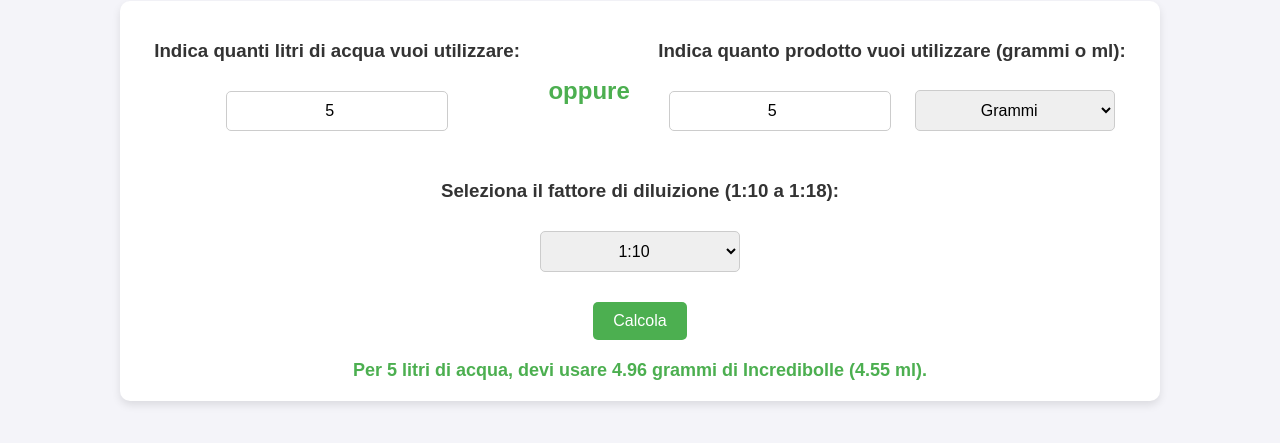
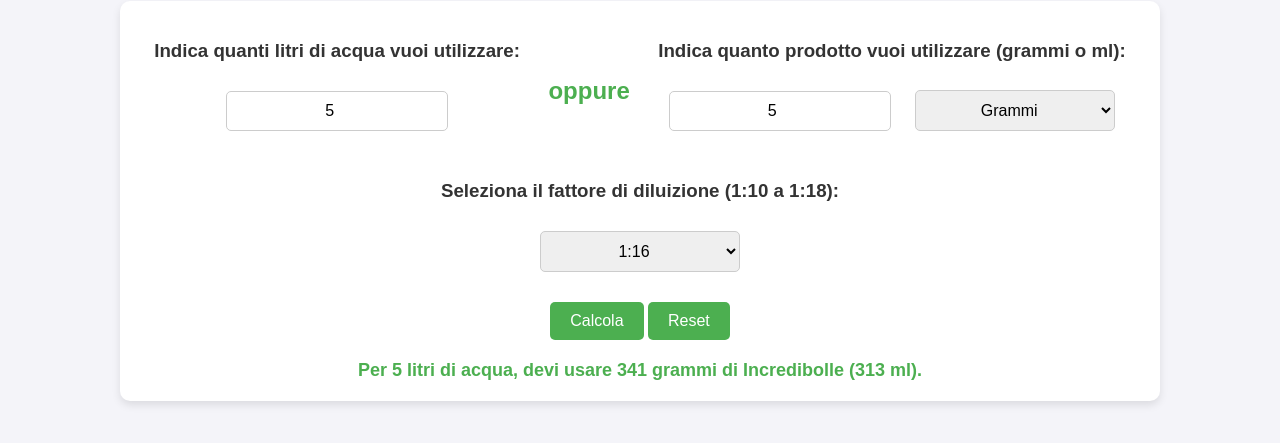
Before and after one commit to incredibolle/CALCOLATORE-DILUIZIONE-PERFETTA, a plain HTML site: page index.html in a window 1280 px wide. Both pictures are taken after typing "5", "5" into the empty fields and a click on the button "Calcola". Shown: the part 107-550 px from the top of the page. Drawn offline with Linux system fonts and the light colour scheme.

Commit message:
index.html

```diff
--- a/index.html
+++ b/index.html
@@ -98,20 +98,19 @@
         <div class="section">
             <h3>Seleziona il fattore di diluizione (1:10 a 1:18):</h3>
             <select id="fattore" class="input-box">
-                <option value="1.10">1:10</option>
-                <option value="1.11">1:11</option>
-                <option value="1.12">1:12</option>
-                <option value="1.13">1:13</option>
-                <option value="1.14">1:14</option>
-                <option value="1.15">1:15</option>
-                <option value="1.16">1:16</option>
-                <option value="1.17">1:17</option>
-                <option value="1.18">1:18</option>
+                <option value="16">1:16</option>
+                <option value="15">1:15</option>
+                <option value="14">1:14</option>
+                <option value="13">1:13</option>
+                <option value="12">1:12</option>
+                <option value="11">1:11</option>
+                <option value="10">1:10</option>
             </select>
         </div>
 
         <div>
             <button class="btn" onclick="calcola()">Calcola</button>
+            <button class="btn" onclick="resetForm()">Reset</button>
         </div>
 
         <div class="result-box" id="risultato"></div>
@@ -128,19 +127,28 @@
             let risultato = "";
             if (litri > 0) {
                 // Calcolo in grammi
-                let grammi = (litri / fattore) * pesoSpecifico;
+                let grammi = (litri * 1000 / fattore) * pesoSpecifico;
                 let ml = grammi / pesoSpecifico;
-                risultato = `Per ${litri} litri di acqua, devi usare ${grammi.toFixed(2)} grammi di Incredibolle (${ml.toFixed(2)} ml).`;
+
+                // Arrotondamento
+                grammi = Math.round(grammi);
+                ml = Math.round(ml);
+
+                risultato = `Per ${litri} litri di acqua, devi usare ${grammi} grammi di Incredibolle (${ml} ml).`;
             } else if (quantitaProdotto > 0) {
                 if (unitaProdotto === "grammi") {
                     // Calcolo litri da grammi
-                    let litriCalcolati = (quantitaProdotto / pesoSpecifico) / fattore;
-                    risultato = `Per ${quantitaProdotto} grammi di Incredibolle, devi usare circa ${litriCalcolati.toFixed(2)} litri di acqua.`;
+                    let litriCalcolati = quantitaProdotto / (1.091 * fattore);
+                    // Arrotondamento
+                    litriCalcolati = Math.round(litriCalcolati);
+                    risultato = `Per ${quantitaProdotto} grammi di Incredibolle, devi usare circa ${litriCalcolati} litri di acqua.`;
                 } else if (unitaProdotto === "ml") {
                     // Calcolo litri da ml
                     let grammiCalcolati = quantitaProdotto * pesoSpecifico;
-                    let litriCalcolati = (grammiCalcolati / pesoSpecifico) / fattore;
-                    risultato = `Per ${quantitaProdotto} ml di Incredibolle, devi usare circa ${litriCalcolati.toFixed(2)} litri di acqua.`;
+                    let litriCalcolati = grammiCalcolati / (1.091 * fattore);
+                    // Arrotondamento
+                    litriCalcolati = Math.round(litriCalcolati);
+                    risultato = `Per ${quantitaProdotto} ml di Incredibolle, devi usare circa ${litriCalcolati} litri di acqua.`;
                 }
             } else {
                 risultato = "Inserisci un valore valido!";
@@ -148,6 +156,14 @@
 
             document.getElementById("risultato").innerHTML = risultato;
         }
+
+        function resetForm() {
+            document.getElementById("litri").value = "";
+            document.getElementById("quantitaProdotto").value = "";
+            document.getElementById("unitaProdotto").value = "grammi";
+            document.getElementById("fattore").value = "16";
+            document.getElementById("risultato").innerHTML = "";
+        }
     </script>
 </body>
 </html>
```
